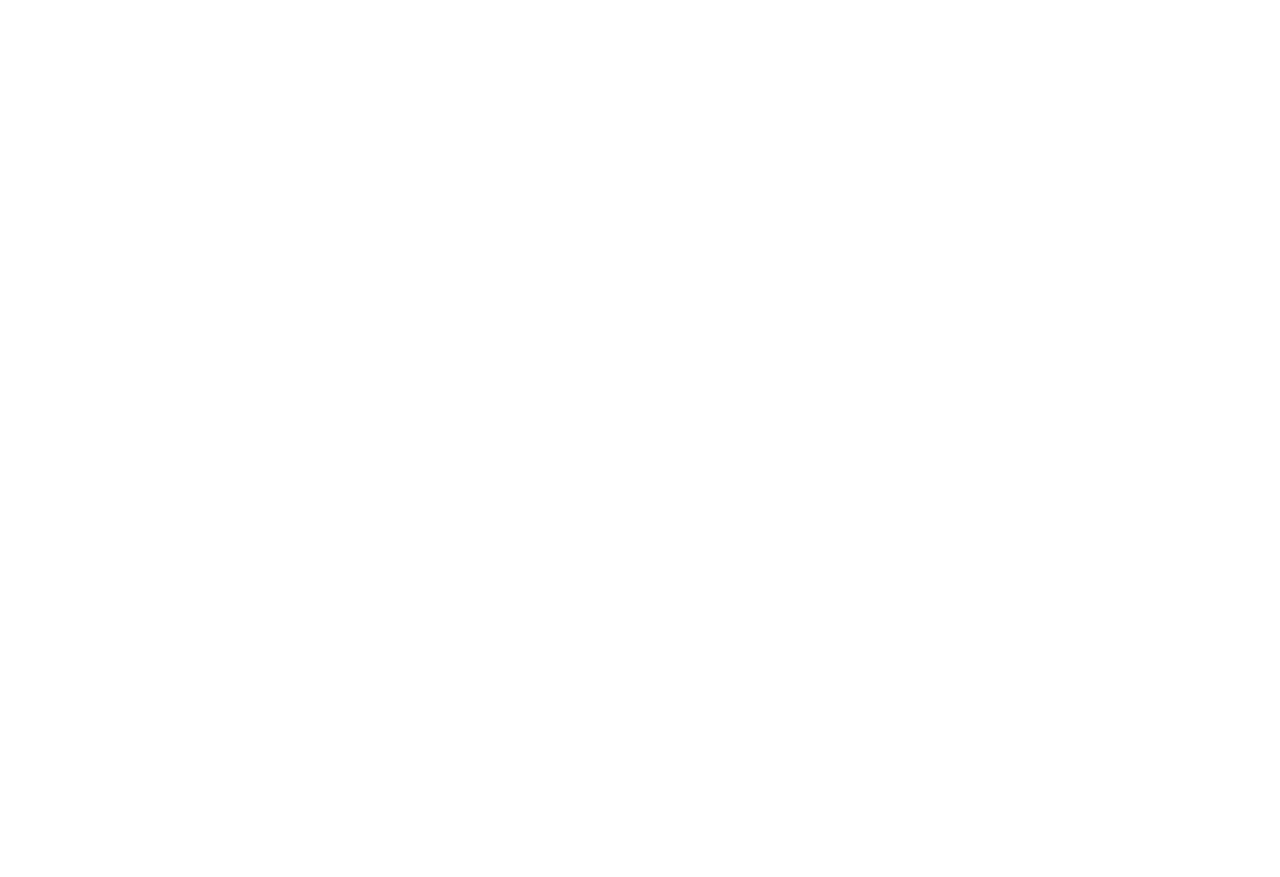
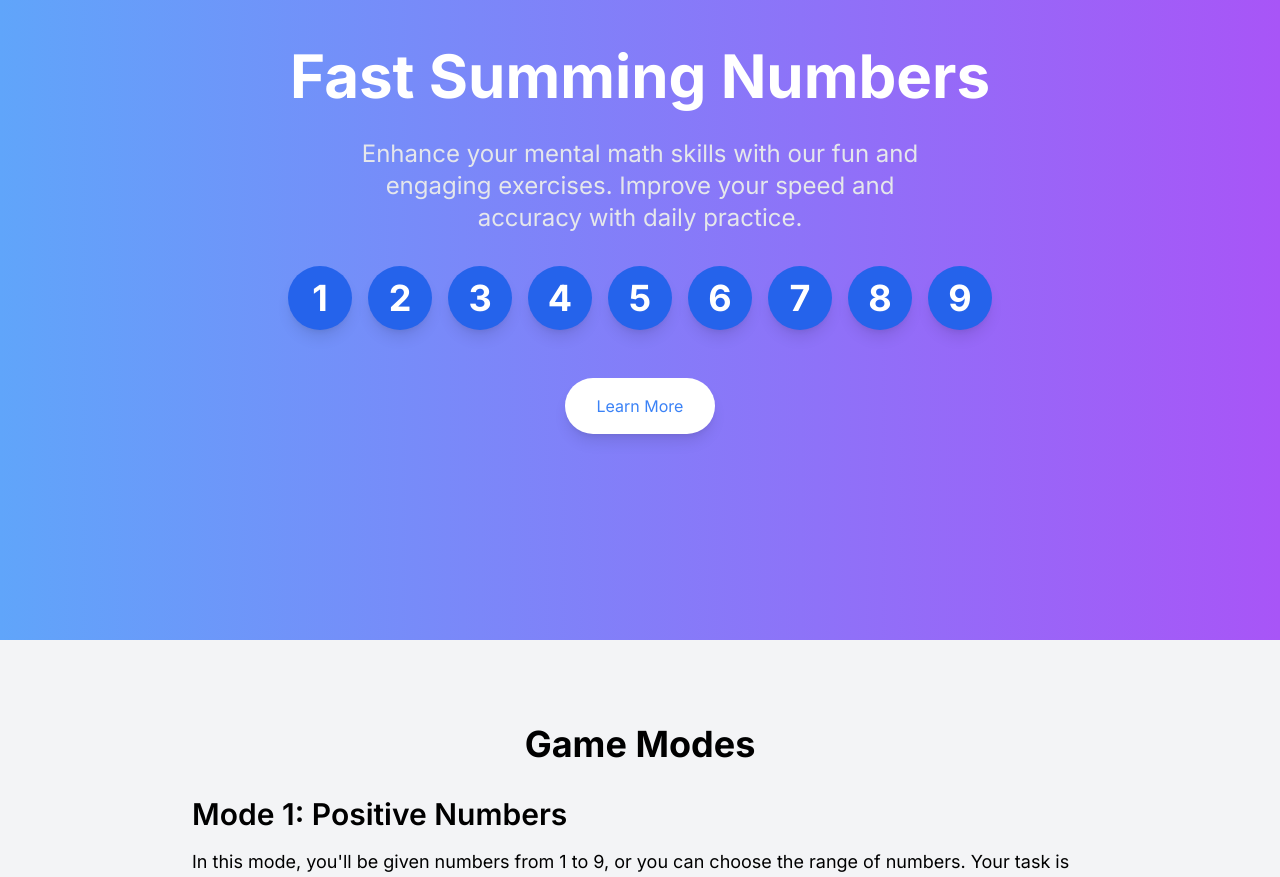
Before and after one commit to TBud15/Number-Game-Website, a Next.js app: page / in a window 1280 px wide. Shown: the part 220-1097 px from the top of the page. Before the commit the page ends 800 px from the top, so only its background shows below. Built offline with nearby package versions, Linux system fonts and the light colour scheme.

Commit message:
landing page basic design added

```diff
--- a/package.json
+++ b/package.json
@@ -11,7 +11,7 @@
   "dependencies": {
     "@reduxjs/toolkit": "^2.2.5",
     "formik": "^2.4.6",
-    "framer-motion": "^11.2.6",
+    "framer-motion": "^11.2.10",
     "next": "14.2.3",
     "react": "^18",
     "react-dom": "^18",
--- a/src/app/components/GameAboveOne/AnswerField.tsx
+++ b/src/app/components/GameAboveOne/AnswerField.tsx
@@ -55,7 +55,7 @@
           animate={{ opacity: 1, y: 0 }}
           exit={{ opacity: 0, y: 20 }}
           transition={{ duration: 0.5 }}
-          className="flex flex-col items-center mt-6 min-h-screen bg-gray-100"
+          className="flex flex-col items-center mt-6 min-h-screen"
         >
           <form
             onSubmit={formik.handleSubmit}
--- a/src/app/components/GameBelowOne/AnswerField.tsx
+++ b/src/app/components/GameBelowOne/AnswerField.tsx
@@ -55,7 +55,7 @@
           animate={{ opacity: 1, y: 0 }}
           exit={{ opacity: 0, y: 20 }}
           transition={{ duration: 0.5 }}
-          className="flex flex-col items-center min-h-screen bg-gray-100 mt-6"
+          className="flex flex-col items-center min-h-screen mt-6"
         >
           <form
             onSubmit={formik.handleSubmit}
--- /dev/null
+++ b/src/app/components/LandingPage/AnimatedNumbers.tsx
@@ -0,0 +1,68 @@
+"use client";
+
+import React from "react";
+import { motion } from "framer-motion";
+
+const AnimatedNumbers = () => {
+  return (
+    <div className="flex flex-col items-center justify-center h-screen p-4 bg-gradient-to-r from-blue-400 to-purple-500">
+      <motion.h1
+        className="text-6xl font-bold mb-8 text-center text-white"
+        initial={{ opacity: 0, y: -50 }}
+        animate={{ opacity: 1, y: 0 }}
+        transition={{ duration: 0.5 }}
+      >
+        Fast Summing Numbers
+      </motion.h1>
+      <motion.p
+        className="text-2xl text-gray-200 mb-8 text-center max-w-xl"
+        initial={{ opacity: 0, y: 20 }}
+        animate={{ opacity: 1, y: 0 }}
+        transition={{ duration: 0.5, delay: 0.3 }}
+      >
+        Enhance your mental math skills with our fun and engaging exercises.
+        Improve your speed and accuracy with daily practice.
+      </motion.p>
+      <motion.div
+        className="flex flex-wrap justify-center gap-4 mb-12"
+        initial="hidden"
+        animate="visible"
+        variants={{
+          hidden: { opacity: 0 },
+          visible: {
+            opacity: 1,
+            transition: {
+              delay: 0.5,
+              staggerChildren: 0.2,
+            },
+          },
+        }}
+      >
+        {[1, 2, 3, 4, 5, 6, 7, 8, 9].map((number) => (
+          <motion.div
+            key={number}
+            className="text-4xl font-bold text-white bg-blue-600 rounded-full w-16 h-16 flex items-center justify-center shadow-lg"
+            variants={{
+              hidden: { opacity: 0, scale: 0.8 },
+              visible: { opacity: 1, scale: 1 },
+            }}
+            transition={{ duration: 0.3 }}
+          >
+            {number}
+          </motion.div>
+        ))}
+      </motion.div>
+      <motion.a
+        href="#game-modes"
+        className="bg-white text-blue-500 px-8 py-4 rounded-full shadow-lg hover:bg-gray-200 focus:outline-none"
+        initial={{ opacity: 0, scale: 0.8 }}
+        animate={{ opacity: 1, scale: 1 }}
+        transition={{ duration: 0.5, delay: 1 }}
+      >
+        Learn More
+      </motion.a>
+    </div>
+  );
+};
+
+export default AnimatedNumbers;
--- /dev/null
+++ b/src/app/components/LandingPage/GameModes.tsx
@@ -0,0 +1,73 @@
+"use client";
+
+import React from "react";
+import { motion } from "framer-motion";
+
+const GameModes = () => {
+  return (
+    <div
+      id="game-modes"
+      className="flex flex-col items-center justify-center min-h-screen p-8 bg-gray-100"
+    >
+      <motion.h2
+        className="text-4xl font-bold mb-8 text-center"
+        initial={{ opacity: 0, y: 50 }}
+        whileInView={{ opacity: 1, y: 0 }}
+        transition={{ duration: 0.5 }}
+      >
+        Game Modes
+      </motion.h2>
+      <motion.div
+        className="w-full max-w-4xl mb-12"
+        initial={{ opacity: 0, y: 50 }}
+        whileInView={{ opacity: 1, y: 0 }}
+        transition={{ duration: 0.5, delay: 0.3 }}
+      >
+        <h3 className="text-3xl font-semibold mb-4">
+          Mode 1: Positive Numbers
+        </h3>
+        <p className="text-lg mb-4">
+          In this mode, you'll be given numbers from 1 to 9, or you can choose
+          the range of numbers. Your task is to quickly calculate the sum of
+          these numbers in your mind and input the answer.
+        </p>
+        <ul className="list-disc list-inside mb-4">
+          <li>You can choose the range of numbers (e.g., 1-5, 1-9).</li>
+          <li>Calculate the sum of the numbers as quickly as possible.</li>
+          <li>Input your answer in the provided field.</li>
+        </ul>
+      </motion.div>
+      <motion.div
+        className="w-full max-w-4xl"
+        initial={{ opacity: 0, y: 50 }}
+        whileInView={{ opacity: 1, y: 0 }}
+        transition={{ duration: 0.5, delay: 0.6 }}
+      >
+        <h3 className="text-3xl font-semibold mb-4">
+          Mode 2: Positive and Negative Numbers
+        </h3>
+        <p className="text-lg mb-4">
+          This mode is similar to the first one but includes negative numbers.
+          You'll be given numbers from -1 to 5, or you can choose the range of
+          numbers.
+        </p>
+        <ul className="list-disc list-inside mb-4">
+          <li>You can choose the range of numbers (e.g., -1 to 5).</li>
+          <li>Calculate the sum of the numbers as quickly as possible.</li>
+          <li>Input your answer in the provided field.</li>
+        </ul>
+      </motion.div>
+      <motion.a
+        href="#start"
+        className="bg-blue-500 text-white px-8 py-4 rounded-full shadow-lg hover:bg-blue-600 focus:outline-none mt-8"
+        initial={{ opacity: 0, scale: 0.8 }}
+        whileInView={{ opacity: 1, scale: 1 }}
+        transition={{ duration: 0.5, delay: 0.9 }}
+      >
+        Start Playing
+      </motion.a>
+    </div>
+  );
+};
+
+export default GameModes;
--- /dev/null
+++ b/src/app/components/LandingPage/LandingPage.tsx
@@ -0,0 +1,14 @@
+import React from "react";
+import AnimatedNumbers from "./AnimatedNumbers";
+import GameModes from "./GameModes";
+
+const LandingPage = () => {
+  return (
+    <div>
+      <AnimatedNumbers />
+      <GameModes />
+    </div>
+  );
+};
+
+export default LandingPage;
--- a/src/app/page.tsx
+++ b/src/app/page.tsx
@@ -1,9 +1,9 @@
-import Image from "next/image";
+import LandingPage from "./components/LandingPage/LandingPage";
 
 export default function Home() {
   return (
-    <main className="text-center mt-5">
-      <p>Hi</p>
+    <main>
+      <LandingPage />
     </main>
   );
 }
```
Also changed, not shown: 1 other file (tests, documents, lock files or other folders).
